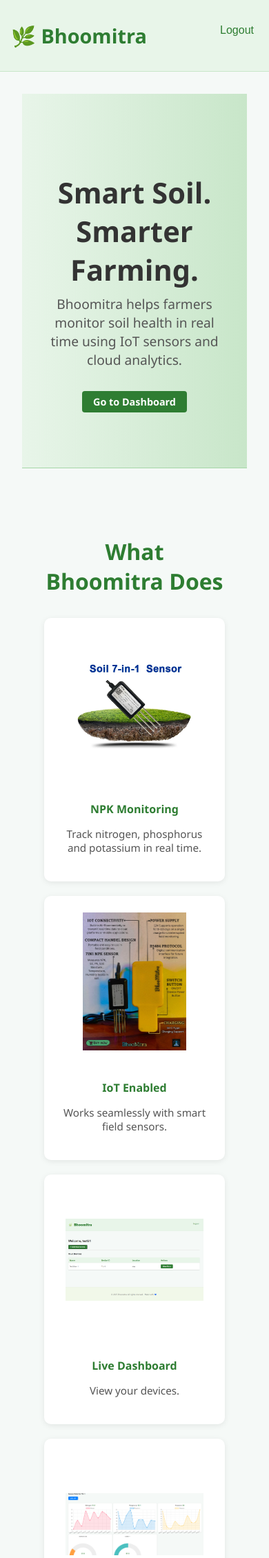
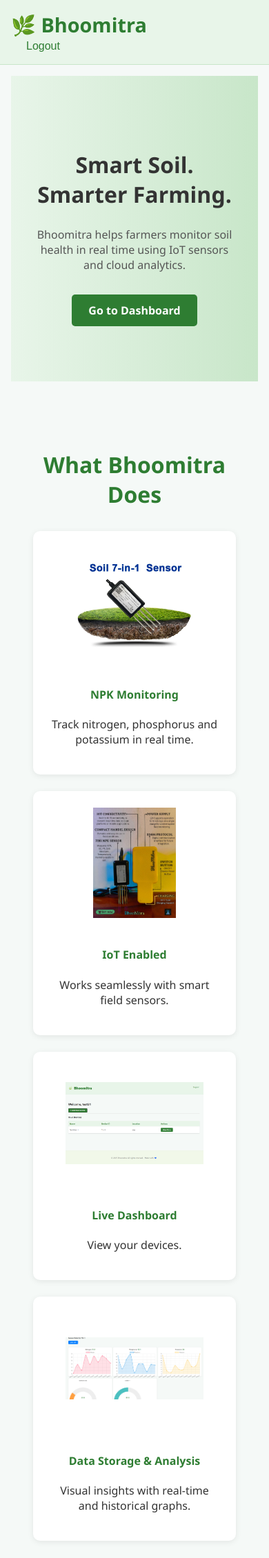
Before and after one commit to Shivansh21git/PBonrail, a Django app: page / in a window 390 px wide. Shown: the top 2259 px of the page at 69% size. Run offline with Django 5.2, Linux system fonts and the light colour scheme; the visitor is signed in with stand-in values (Sample User, id 1).

Commit message:
responsiveerror3

```diff
--- a/core/static/core/style.css
+++ b/core/static/core/style.css
@@ -1,4 +1,4 @@
-/* Base styling */
+/* ================= BASE STYLING ================= */
 body {
   margin: 0;
   font-family: 'Segoe UI', sans-serif;
@@ -6,37 +6,41 @@ body {
   color: #333;
 }
 
-/* Anchor tag styles */
+html, body {
+  height: 100%;
+}
+
 a {
   text-decoration: none;
   color: #2e7d32;
 }
 
-/* Container */
+/* ================= CONTAINER ================= */
 .container {
   max-width: 1100px;
   margin: 0 auto;
   padding: 1rem;
 }
 
-/* Header styling */
+/* ================= HEADER ================= */
 .main-header {
   background-color: #e8f5e9;
   border-bottom: 1px solid #c8e6c9;
-  padding: 1rem 0;
+}
+
+.main-header .container {
+  display: flex;
+  justify-content: space-between;
+  align-items: center;
 }
 
 .logo a {
   font-size: 1.8rem;
   font-weight: bold;
-
 }
 
-.nav-links {
-  float: right;
-}
-
-.nav-links a, .logout-btn {
+.nav-links a,
+.logout-btn {
   margin-left: 1rem;
   font-size: 1rem;
   background: none;
@@ -45,24 +49,18 @@ a {
   color: #2e7d32;
 }
 
-.logout-btn:hover, .nav-links a:hover {
+.nav-links a:hover,
+.logout-btn:hover {
   color: #1b5e20;
 }
 
-/* Flex layout for page */
-html, body {
-  height: 100%;
-  display: flex;
-  flex-direction: column;
+/* ================= MAIN CONTENT ================= */
+.main-content {
+  padding: 2rem;
+  min-height: calc(100vh - 160px);
 }
 
-/* Main content */
-.main-content {
-  flex: 1;
-  padding: 2rem;
-}
-
-/* Footer styling */
+/* ================= FOOTER ================= */
 .main-footer {
   text-align: center;
   padding: 1rem;
@@ -71,151 +69,14 @@ html, body {
   border-top: 1px solid #dcedc8;
 }
 
-/* Hero section */
-.hero {
-  background: linear-gradient(to right, #e8f5e9, #c8e6c9);
-  text-align: center;
-  padding: 4rem 1rem;
-  border-bottom: 1px solid #a5d6a7;
-}
-
-.hero h1 {
-  font-size: 2.8rem;
-  margin-bottom: 0.5rem;
-}
-
-.hero .brand {
-  color: #2e7d32;
-}
-
-.hero p {
-  font-size: 1.2rem;
-  color: #555;
-  margin-bottom: 2rem;
-}
-
-/* Primary button */
+/* ================= BUTTONS ================= */
 .btn-primary {
   background-color: #2e7d32;
   color: white;
   padding: 0.75rem 1.5rem;
   border-radius: 5px;
-  text-decoration: none;
   font-weight: bold;
-  transition: background 0.3s;
   display: inline-block;
-}
-
-.btn-primary:hover {
-  background-color: #9d2695;
-}
-
-/* Form container */
-.form-container {
-  max-width: 400px;
-  margin: 2rem auto;
-  background-color: #fff;
-  padding: 2rem;
-  border-radius: 8px;
-  box-shadow: 0 2px 8px rgba(0, 0, 0, 0.1);
-}
-
-.form-container h2 {
-  text-align: center;
-  margin-bottom: 1.5rem;
-  color: #2e7d32;
-}
-
-.form-container button {
-  width: 100%;
-  margin-top: 1rem;
-}
-
-
-
-/* Input field styling */
-input[type="text"],
-input[type="password"],
-input[type="email"] {
-  width: 100%;
-  padding: 0.75rem;
-  margin-top: 0.5rem;
-  border: 1px solid #ccc;
-  border-radius: 6px;
-  font-size: 1rem;
-  transition: border-color 0.3s, box-shadow 0.3s;
-}
-
-input[type="text"]:focus,
-input[type="password"]:focus,
-input[type="email"]:focus {
-  border-color: #2e7d32;
-  box-shadow: 0 0 4px rgba(46, 125, 50, 0.4);
-  outline: none;
-}
-
-/* Label styling */
-label {
-  display: block;
-  font-weight: 600;
-  color: #555;
-  margin-top: 1rem;
-}
-
-/* Input group wrapper (optional) */
-.input-group {
-  margin-bottom: 1rem;
-}
-
-/* Django message framework styling */
-.messages {
-  list-style: none;
-  padding: 0;
-  margin-bottom: 1rem;
-}
-
-.messages li {
-  background: #ffcdd2;
-  color: #b71c1c;
-  padding: 0.75rem;
-  margin-bottom: 0.5rem;
-  border-left: 5px solid #c62828;
-  border-radius: 4px;
-}
-
-
-.device-table {
-  width: 100%;
-  border-collapse: collapse;
-  margin-top: 1rem;
-  background-color: #fff;
-  box-shadow: 0 2px 4px rgba(0,0,0,0.1);
-  border-radius: 5px;
-  overflow: hidden;
-}
-
-.device-table th, .device-table td {
-  padding: 0.75rem;
-  text-align: left;
-  border-bottom: 1px solid #eee;
-}
-
-.device-table th {
-  background-color: #e8f5e9;
-  color: #2e7d32;
-}
-
-.device-table tr:hover {
-  background-color: #f1f8e9;
-}
-
-.btn-primary {
-  padding: 0.4rem 1rem;
-  text-decoration: none;
-  background-color: #2e7d32;
-  color: white;
-  border-radius: 4px;
-  font-size: 0.9rem;
   transition: background-color 0.3s ease, transform 0.2s ease;
 }
 
@@ -230,51 +91,64 @@ label {
   background: #e71a1a;
   color: #fff;
   border-radius: 6px;
-  text-decoration: none;
   font-weight: 500;
   transition: background-color 0.3s ease, transform 0.2s ease;
 }
+
 .btn-google:hover {
-  background-color: #1b5e20;
+  background-color: #b71c1c;
   transform: translateY(-2px);
 }
 
-/*---------------------------------------------libe-button------------------------------------------------------------------------
-#liveToggle {
-  background: #007bff;
-  border: none;
-  padding: 10px 18px;
+/* ================= FORMS ================= */
+.form-container {
+  max-width: 400px;
+  margin: 2rem auto;
+  background-color: #fff;
+  padding: 2rem;
+  border-radius: 8px;
+  box-shadow: 0 2px 8px rgba(0, 0, 0, 0.1);
+}
+
+label {
+  font-weight: 600;
+  margin-top: 1rem;
+  display: block;
+}
+
+input {
+  width: 100%;
+  padding: 0.75rem;
+  margin-top: 0.5rem;
+  border: 1px solid #ccc;
   border-radius: 6px;
-  color: #fff;
-  cursor: pointer;
-  margin-bottom: 15px;
 }
-#liveToggle.live {
-  background: #28a745;
-}*/
 
-/* ================= LANDING PAGE ================= */
+input:focus {
+  border-color: #2e7d32;
+  outline: none;
+  box-shadow: 0 0 4px rgba(46, 125, 50, 0.4);
+}
 
-
+/* ================= LANDING HERO ================= */
 .landing-hero {
   background: linear-gradient(to right, #e8f5e9, #c8e6c9);
   padding: 4rem 1rem;
   text-align: center;
-  border-bottom: 1px solid #a5d6a7;
 }
 
 .landing-hero h1 {
   font-size: 2.6rem;
-  margin-bottom: 0.5rem;
 }
 
 .landing-hero p {
   font-size: 1.2rem;
   color: #555;
   max-width: 700px;
-  margin: 0.5rem auto 2rem;
+  margin: 1rem auto 2rem;
 }
 
+/* ================= SECTIONS ================= */
 .landing-section {
   padding: 3.5rem 1rem;
 }
@@ -286,11 +160,11 @@ label {
   color: #2e7d32;
 }
 
-/* Features */
+/* ================= FEATURES ================= */
 .feature-grid {
   display: grid;
-  grid-template-columns: repeat(auto-fit, minmax(220px, 1fr));
-  gap: 1.3rem;
+  grid-template-columns: repeat(auto-fit, minmax(260px, 1fr));
+  gap: 1.5rem;
 }
 
 .feature-box {
@@ -306,32 +180,27 @@ label {
   transform: translateY(-6px);
   box-shadow: 0 10px 25px rgba(0, 0, 0, 0.15);
 }
+
 .feature-box img {
-  width: 200px;
-  height: 200px;
+  width: 260px;
+  height: 220px;
   object-fit: contain;
   margin-bottom: 1rem;
   transition: transform 0.3s ease;
 }
 
 .feature-box:hover img {
-  transform: scale(1.1);
+  transform: scale(1.08);
 }
 
 .feature-box h4 {
-  margin-bottom: 0.4rem;
   color: #2e7d32;
 }
 
-.feature-box p {
-  font-size: 0.95rem;
-  color: #555;
-}
-
-/* Product showcase */
+/* ================= PRODUCT SHOWCASE ================= */
 .product-grid {
   display: grid;
-  grid-template-columns: repeat(auto-fit, minmax(220px, 1fr));
+  grid-template-columns: repeat(auto-fit, minmax(280px, 1fr));
   gap: 2rem;
   align-items: center;
 }
@@ -341,13 +210,13 @@ label {
 }
 
 .product-card img {
-  width: 200px;
-  height: 200px;
+  width: 260px;
+  height: 220px;
   object-fit: contain;
   background: #fff;
-  padding: 10px;
+  padding: 12px;
+  border-radius: 10px;
   transition: transform 0.35s ease, box-shadow 0.35s ease;
-
 }
 
 .product-card:hover img {
@@ -355,20 +224,12 @@ label {
   box-shadow: 0 12px 30px rgba(0, 0, 0, 0.2);
 }
 
-/* Mobile tweak */
-@media (max-width: 768px) {
-  .product-card img {
-    width: 200px;
-    height: 150px;
-  }
-}
-
 .product-card h4 {
   margin-top: 1rem;
   color: #2e7d32;
 }
 
-/* CTA */
+/* ================= CTA ================= */
 .landing-cta {
   background: #2e7d32;
   color: #fff;
@@ -376,11 +237,33 @@ label {
   padding: 3.5rem 1rem;
 }
 
-.landing-cta h2 {
-  margin-bottom: 1rem;
-}
-
 .landing-cta a {
   background: #fff;
   color: #2e7d32;
 }
+
+/* ================= MOBILE FIXES ================= */
+@media (max-width: 768px) {
+  .main-content {
+    padding: 1rem;
+  }
+
+  .landing-hero h1 {
+    font-size: 2rem;
+  }
+
+  .landing-hero p {
+    font-size: 1rem;
+  }
+
+  .feature-box img,
+  .product-card img {
+    width: 200px;
+    height: 160px;
+  }
+
+  .nav-links {
+    display: flex;
+    gap: 0.5rem;
+  }
+}
```
